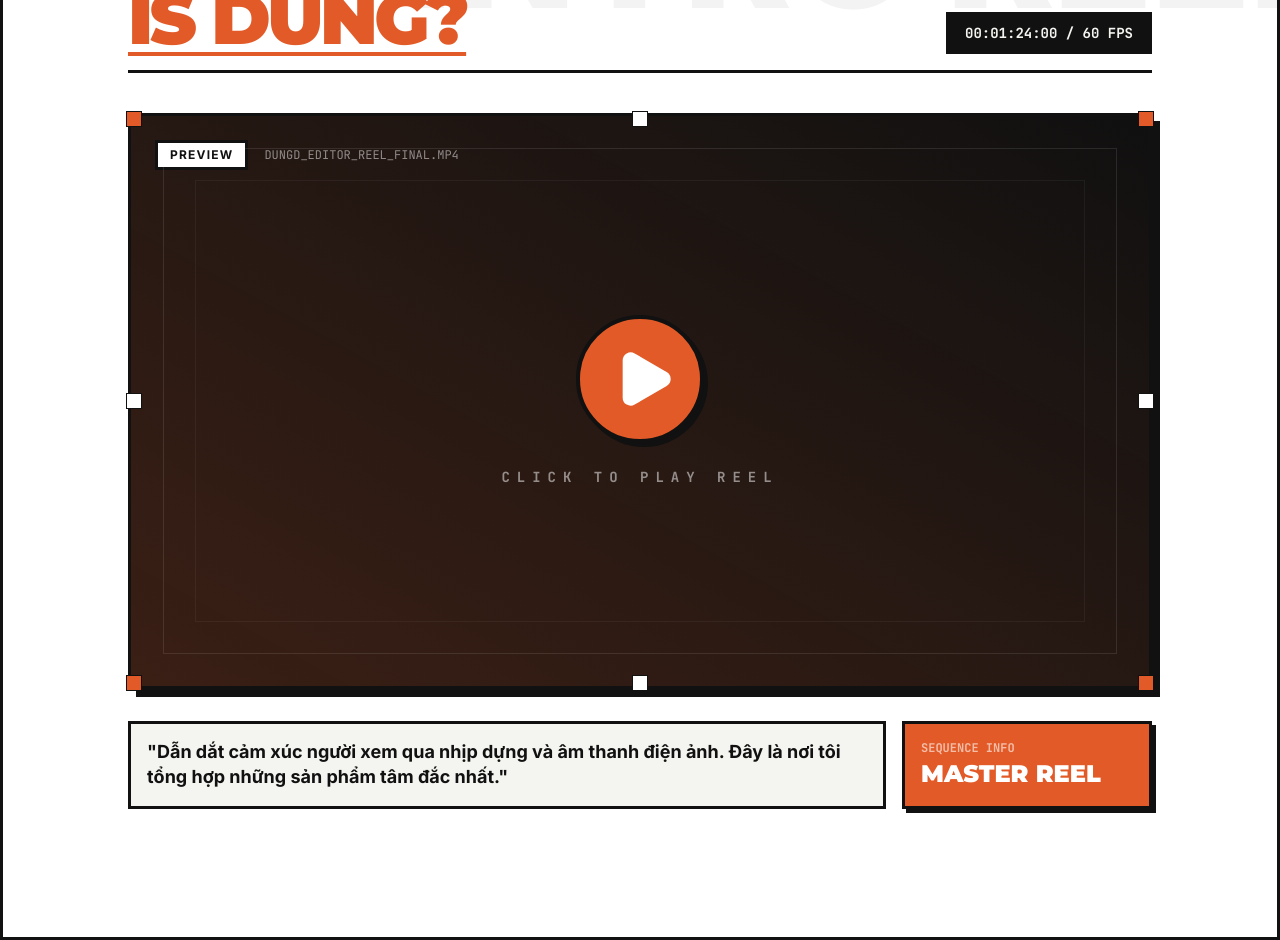
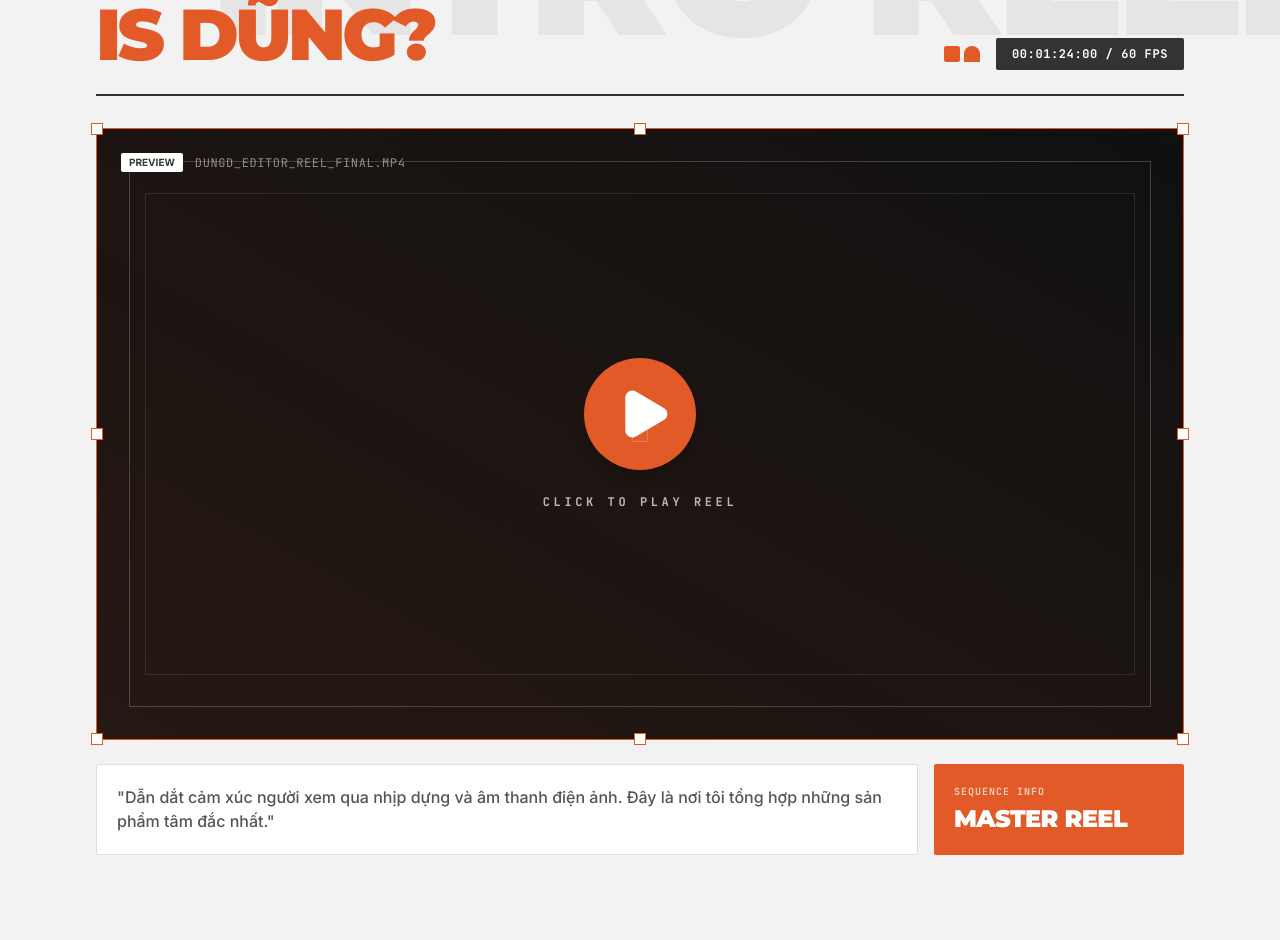
Before and after one commit to yunkhngn/portfolio-client-2, a React (Vite) app: page / in a window 1280 px wide. Shown: the part 1860-2800 px from the top of the page. Built offline with nearby package versions, Linux system fonts and the light colour scheme.

Commit message:
style: redesign VideoIntro section with modern layout, updated color palette, and refined UI components

```diff
--- a/src/components/VideoIntro.jsx
+++ b/src/components/VideoIntro.jsx
@@ -8,19 +8,28 @@ export function VideoIntro() {
     const { hero } = PORTFOLIO_DATA;
 
     return (
-        <section className="section-container bg-white border-b-brutal pt-20 pb-32 relative overflow-hidden">
+        <section className="bg-[#f2f2f2] w-full pt-24 pb-32 relative overflow-hidden flex flex-col items-center border-b border-[#ddd] font-sans select-none">
             {/* Decorative background text */}
-            <div className="absolute top-10 right-[-5%] text-[5rem] sm:text-[6rem] md:text-[10rem] font-black text-foreground/5 pointer-events-none select-none uppercase leading-none">
+            <div className="absolute top-10 right-[-5%] text-[6rem] md:text-[12rem] font-display font-black text-[#e5e5e5] pointer-events-none uppercase leading-none tracking-tighter z-0">
                 INTRO REEL
             </div>
 
-            <div className="max-w-5xl mx-auto relative z-10">
-                <div className="mb-10 flex items-end justify-between border-b-brutal pb-4">
-                    <h2 className="font-display text-4xl sm:text-5xl md:text-7xl font-black uppercase tracking-tighter leading-none">
-                        WHO <br /><span className="text-accent underline decoration-4 underline-offset-8">IS DŨNG?</span>
+            <div className="w-full max-w-[1400px] mx-auto px-8 md:px-12 xl:px-24 relative z-10">
+
+                {/* Header Section */}
+                <div className="mb-8 flex flex-col md:flex-row md:items-end justify-between gap-6 border-b-[2px] border-[#333] pb-6">
+                    <h2 className="font-display text-5xl md:text-7xl font-black text-[#333] tracking-tighter leading-[0.85] m-0">
+                        WHO <br />
+                        <span className="text-[#E25A27]">IS DŨNG?</span>
                     </h2>
-                    <div className="hidden md:block text-right font-mono font-bold text-sm bg-foreground text-background px-4 py-2 border-brutal">
-                        00:01:24:00 / 60 FPS
+                    <div className="flex items-center gap-4">
+                        <div className="hidden md:flex gap-1">
+                            <div className="w-4 h-4 bg-[#E25A27] rounded-sm"></div>
+                            <div className="w-4 h-4 bg-[#E25A27] rounded-t-full"></div>
+                        </div>
+                        <div className="font-mono font-bold text-xs bg-[#333] text-white px-4 py-2 rounded-sm tracking-wider">
+                            00:01:24:00 / 60 FPS
+                        </div>
                     </div>
                 </div>
 
@@ -29,17 +38,17 @@ export function VideoIntro() {
                     initial={{ y: 40, opacity: 0 }}
                     whileInView={{ y: 0, opacity: 1 }}
                     viewport={{ once: true }}
-                    className="relative border-brutal shadow-brutal aspect-video bg-foreground group"
+                    className="relative w-full aspect-video bg-[#111] border-[1px] border-[#E25A27] z-20 group"
                 >
                     {/* Adobe-style Bounding Box Handles */}
-                    <div className="absolute -top-[5px] -left-[5px] w-4 h-4 bg-accent border border-foreground z-30" />
-                    <div className="absolute -top-[5px] -right-[5px] w-4 h-4 bg-accent border border-foreground z-30" />
-                    <div className="absolute -bottom-[5px] -left-[5px] w-4 h-4 bg-accent border border-foreground z-30" />
-                    <div className="absolute -bottom-[5px] -right-[5px] w-4 h-4 bg-accent border border-foreground z-30" />
-                    <div className="absolute top-1/2 -left-[5px] -translate-y-1/2 w-4 h-4 bg-white border border-foreground z-30" />
-                    <div className="absolute top-1/2 -right-[5px] -translate-y-1/2 w-4 h-4 bg-white border border-foreground z-30" />
-                    <div className="absolute left-1/2 -top-[5px] -translate-x-1/2 w-4 h-4 bg-white border border-foreground z-30" />
-                    <div className="absolute left-1/2 -bottom-[5px] -translate-x-1/2 w-4 h-4 bg-white border border-foreground z-30" />
+                    <div className="absolute -top-1.5 -left-1.5 w-3 h-3 bg-white border border-[#E25A27] z-30" />
+                    <div className="absolute -top-1.5 left-1/2 -translate-x-1/2 w-3 h-3 bg-white border border-[#E25A27] z-30" />
+                    <div className="absolute -top-1.5 -right-1.5 w-3 h-3 bg-white border border-[#E25A27] z-30" />
+                    <div className="absolute top-1/2 -left-1.5 -translate-y-1/2 w-3 h-3 bg-white border border-[#E25A27] z-30" />
+                    <div className="absolute top-1/2 -right-1.5 -translate-y-1/2 w-3 h-3 bg-white border border-[#E25A27] z-30" />
+                    <div className="absolute -bottom-1.5 -left-1.5 w-3 h-3 bg-white border border-[#E25A27] z-30" />
+                    <div className="absolute -bottom-1.5 left-1/2 -translate-x-1/2 w-3 h-3 bg-white border border-[#E25A27] z-30" />
+                    <div className="absolute -bottom-1.5 -right-1.5 w-3 h-3 bg-white border border-[#E25A27] z-30" />
 
                     {/* Content Area */}
                     <div className="absolute inset-0 flex items-center justify-center overflow-hidden z-10">
@@ -62,9 +71,9 @@ export function VideoIntro() {
                                     />
                                     <button
                                         onClick={() => setIsPlaying(false)}
-                                        className="absolute top-4 right-4 z-[60] bg-accent text-white p-2 border-brutal shadow-stack hover:scale-110 transition-transform"
+                                        className="absolute top-4 right-4 z-[60] bg-[#E25A27] text-white p-2 rounded-sm hover:scale-105 transition-transform"
                                     >
-                                        <X className="w-6 h-6" />
+                                        <X className="w-5 h-5" />
                                     </button>
                                 </motion.div>
                             ) : (
@@ -76,29 +85,32 @@ export function VideoIntro() {
                                     onClick={() => setIsPlaying(true)}
                                     className="absolute inset-0 z-40 flex flex-col items-center justify-center cursor-pointer group/overlay"
                                 >
-                                    <div className="absolute inset-0 bg-gradient-to-tr from-accent/20 to-transparent mix-blend-overlay z-10" />
+                                    <div className="absolute inset-0 bg-gradient-to-tr from-[#E25A27]/10 to-transparent mix-blend-overlay z-10" />
 
                                     <div className="flex flex-col items-center relative z-20">
                                         <motion.div
-                                            whileHover={{ scale: 1.1 }}
-                                            className="w-24 h-24 md:w-32 md:h-32 rounded-full bg-accent border-[4px] border-foreground flex items-center justify-center text-white shadow-stack group-hover/overlay:bg-foreground transition-colors"
+                                            whileHover={{ scale: 1.05 }}
+                                            className="w-20 h-20 md:w-28 md:h-28 rounded-full bg-[#E25A27] flex items-center justify-center text-white shadow-lg transition-transform"
                                         >
-                                            <Play fill="currentColor" className="ml-2 w-12 h-12 md:w-16 md:h-16" />
+                                            <Play fill="currentColor" className="ml-2 w-10 h-10 md:w-14 md:h-14" />
                                         </motion.div>
-                                        <p className="mt-6 font-mono font-bold text-white uppercase tracking-[0.5em] text-xs md:text-sm animate-pulse">
+                                        <p className="mt-6 font-mono font-bold text-white uppercase tracking-[0.3em] text-[10px] md:text-xs opacity-70 group-hover/overlay:opacity-100 transition-opacity">
                                             CLICK TO PLAY REEL
                                         </p>
                                     </div>
 
                                     {/* Top bar info */}
-                                    <div className="absolute top-6 left-6 flex items-center gap-4 z-20">
-                                        <div className="badge-editorial bg-white !py-1">PREVIEW</div>
-                                        <span className="font-mono text-white/50 text-xs uppercase letter-spacing-widest">DUNGD_EDITOR_REEL_FINAL.MP4</span>
+                                    <div className="absolute top-4 left-4 md:top-6 md:left-6 flex items-center gap-3 z-20">
+                                        <div className="bg-white text-[#333] px-2 py-0.5 text-[10px] font-bold uppercase rounded-sm">PREVIEW</div>
+                                        <span className="font-mono text-white/50 text-[10px] md:text-xs uppercase tracking-wider">DUNGD_EDITOR_REEL_FINAL.MP4</span>
                                     </div>
 
-                                    {/* Safe Areas */}
-                                    <div className="absolute inset-8 border border-white/10 pointer-events-none z-20" />
-                                    <div className="absolute inset-16 border border-white/5 pointer-events-none z-20" />
+                                    {/* Safe Areas (Camera guides) */}
+                                    <div className="absolute inset-4 md:inset-8 border-[0.5px] border-white/20 pointer-events-none z-20" />
+                                    <div className="absolute inset-x-12 inset-y-16 border-[0.5px] border-white/10 pointer-events-none z-20 hidden md:block" />
+
+                                    {/* Center Crosshair */}
+                                    <div className="absolute top-1/2 left-1/2 -translate-x-1/2 -translate-y-1/2 w-4 h-4 border-[0.5px] border-white/20 pointer-events-none z-20" />
                                 </motion.div>
                             )}
                         </AnimatePresence>
@@ -106,15 +118,18 @@ export function VideoIntro() {
                 </motion.div>
 
                 {/* Footer of the video block */}
-                <div className="mt-8 flex flex-wrap gap-4">
-                    <div className="flex-1 min-w-[200px] border-brutal p-4 bg-background font-bold text-lg leading-snug">
-                        "Dẫn dắt cảm xúc người xem qua nhịp dựng và âm thanh điện ảnh. Đây là nơi tôi tổng hợp những sản phẩm tâm đắc nhất."
+                <div className="mt-6 flex flex-col md:flex-row gap-4 w-full">
+                    <div className="flex-1 bg-white border border-[#ddd] p-5 rounded-sm">
+                        <p className="font-medium text-[#555] text-sm md:text-base leading-relaxed">
+                            "Dẫn dắt cảm xúc người xem qua nhịp dựng và âm thanh điện ảnh. Đây là nơi tôi tổng hợp những sản phẩm tâm đắc nhất."
+                        </p>
                     </div>
-                    <div className="w-full md:w-[250px] border-brutal p-4 flex flex-col justify-between bg-accent text-white shadow-stack">
-                        <span className="font-mono text-xs font-black uppercase opacity-60">Sequence Info</span>
-                        <p className="font-display text-2xl font-black uppercase">MASTER REEL</p>
+                    <div className="w-full md:w-[250px] bg-[#E25A27] p-5 flex flex-col justify-center rounded-sm text-center md:text-left">
+                        <span className="font-mono text-[10px] font-bold text-white/70 uppercase tracking-widest mb-1">Sequence Info</span>
+                        <p className="font-display text-xl md:text-2xl font-black text-white uppercase tracking-tight leading-none">MASTER REEL</p>
                     </div>
                 </div>
+
             </div>
         </section>
     );
```
